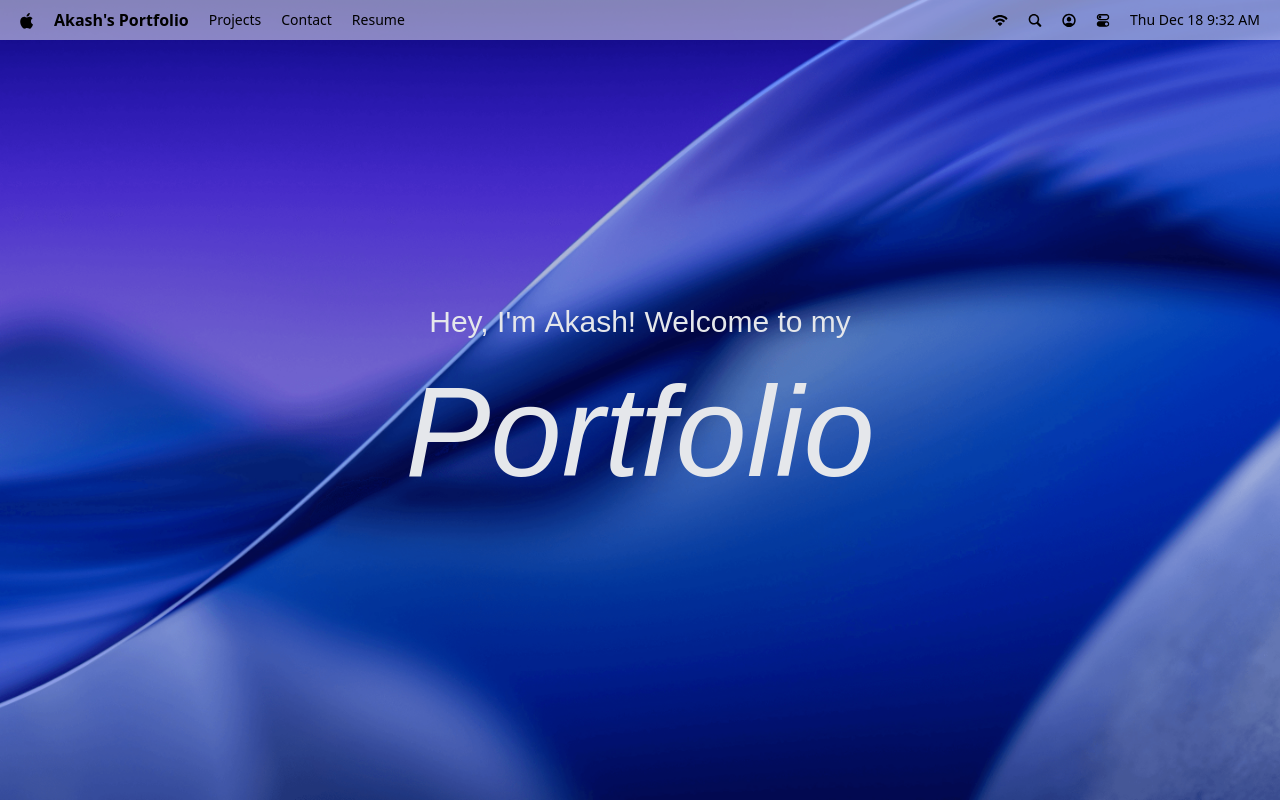
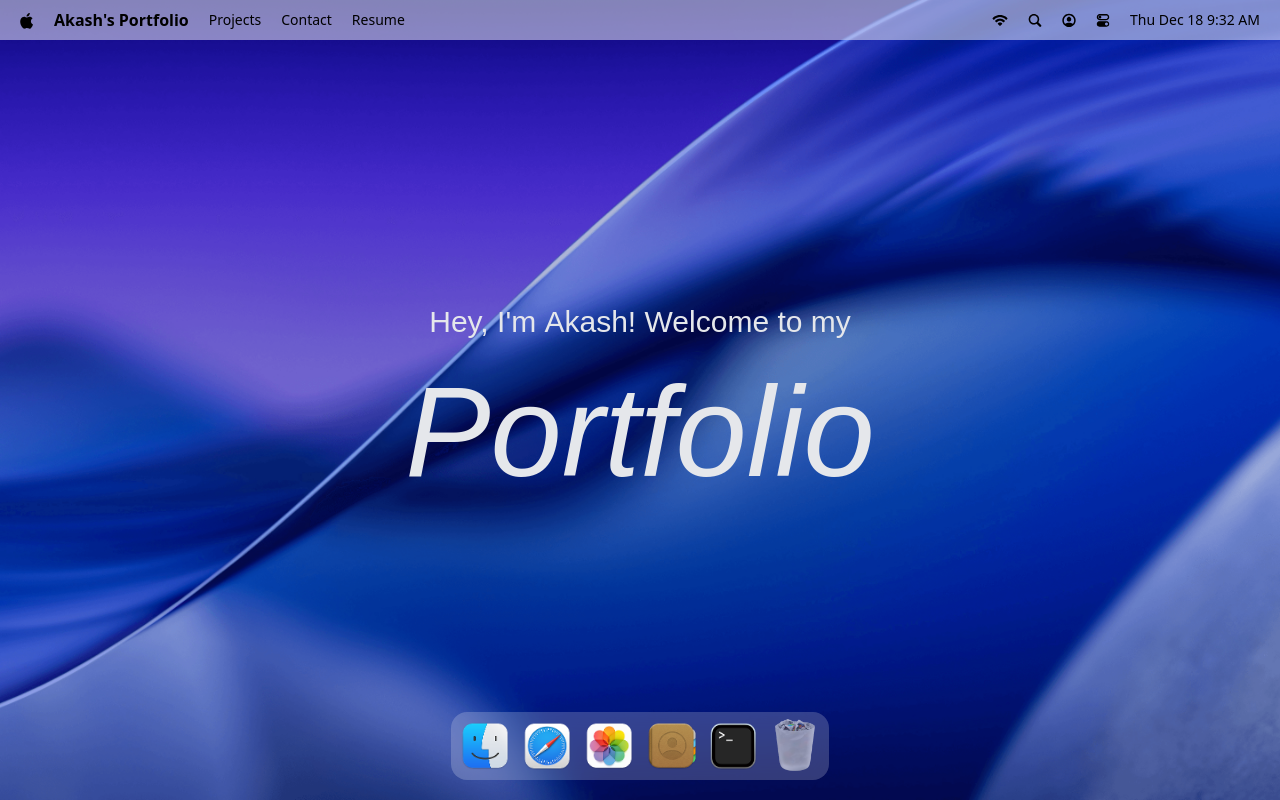
Before and after one commit to AkashJana18/macfolio, a React (Vite) app: page / in a window 1280 px wide. Built offline with nearby package versions, Linux system fonts and the light colour scheme; a web font is replaced by a local one.

Commit message:
feat: dock component

```diff
--- a/package.json
+++ b/package.json
@@ -17,6 +17,7 @@
     "lucide-react": "^0.561.0",
     "react": "^19.2.0",
     "react-dom": "^19.2.0",
+    "react-tooltip": "^5.30.0",
     "tailwindcss": "^4.1.18"
   },
   "devDependencies": {
--- a/src/App.jsx
+++ b/src/App.jsx
@@ -1,11 +1,13 @@
 import Navbar from "#components/Navbar";
 import Welcome from "#components/Welcome";
+import Dock from "#components/Dock";
 
 const App = () => {
   return (
     <main>
       <Navbar />
       <Welcome />
+      <Dock />
     </main>
   );
 };
--- /dev/null
+++ b/src/components/Dock.jsx
@@ -0,0 +1,84 @@
+import { dockApps } from "#constants";
+import { useGSAP } from "@gsap/react";
+import gsap from "gsap";
+import { useRef } from "react";
+import { Tooltip } from "react-tooltip";
+
+const Dock = () => {
+  const dockRef = useRef(null);
+
+  useGSAP(() => {
+    const dock = dockRef.current;
+    if (!dock) return;
+    const icons = dock.querySelectorAll(".dock-icon");
+    const animateIcons = (mouseX) => {
+      const { left } = dock.getBoundingClientRect();
+      icons.forEach((icon) => {
+        const { left: iconLeft, width } = icon.getBoundingClientRect();
+        const center = iconLeft - left + width / 2;
+        const distance = Math.abs(mouseX - center);
+        const intensity = Math.exp(-(distance ** 2.5) / 20000);
+
+        gsap.to(icon, {
+          scale: 1 + 0.25 * intensity,
+          y: -15 * intensity,
+          duration: 0.2,
+          ease: "power1.out",
+        });
+      });
+    };
+    const handleMouseMove = (e) => {
+      const { left } = dock.getBoundingClientRect();
+      animateIcons(e.clientX - left);
+    };
+
+    const resetIcons = () =>
+      icons.forEach((icon) =>
+        gsap.to(icon, {
+          scale: 1,
+          y: 0,
+          duration: 0.3,
+          ease: "power1.out",
+        })
+      );
+    dock.addEventListener("mousemove", handleMouseMove);
+    dock.addEventListener("mouseleave", resetIcons);
+
+    return () => {
+      dock.removeEventListener("mousemove", handleMouseMove);
+      dock.removeEventListener("mouseleave", resetIcons);
+    };
+  });
+
+  const toggleApp = () => {};
+  return (
+    <section id="dock">
+      <div ref={dockRef} className="dock-container">
+        {dockApps.map(({ id, name, icon, canOpen }) => (
+          <div key={id} className="relative flex justify-center">
+            <button
+              type="button"
+              className="dock-icon"
+              aria-label={name}
+              data-tooltip-id="dock-tooltip"
+              data-tooltip-content={name}
+              data-tooltip-delay-show={150}
+              disabled={!canOpen}
+              onClick={() => toggleApp({ id, canOpen })}
+            >
+              <img
+                src={`/images/${icon}`}
+                alt={name}
+                loading="lazy"
+                className={canOpen ? "" : "opacity-60"}
+              />
+            </button>
+          </div>
+        ))}
+        <Tooltip id="dock-tooltip" place="top" className="tooltip" />
+      </div>
+    </section>
+  );
+};
+
+export default Dock;
--- a/src/constants/index.js
+++ b/src/constants/index.js
@@ -1,4 +1,4 @@
-const navLinks = [
+export const navLinks = [
   {
     id: 1,
     name: "Projects",
@@ -16,7 +16,7 @@ const navLinks = [
   },
 ];
 
-const navIcons = [
+export const navIcons = [
   {
     id: 1,
     img: "/icons/wifi.svg",
@@ -35,4 +35,41 @@ const navIcons = [
   },
 ];
 
-export { navIcons, navLinks };
+export const dockApps = [
+  {
+    id: "finder",
+    name: "Portfolio", // was "Finder"
+    icon: "finder.png",
+    canOpen: true,
+  },
+  {
+    id: "safari",
+    name: "Articles", // was "Safari"
+    icon: "safari.png",
+    canOpen: true,
+  },
+  {
+    id: "photos",
+    name: "Gallery", // was "Photos"
+    icon: "photos.png",
+    canOpen: true,
+  },
+  {
+    id: "contact",
+    name: "Contact", // or "Get in touch"
+    icon: "contact.png",
+    canOpen: true,
+  },
+  {
+    id: "terminal",
+    name: "Skills", // was "Terminal"
+    icon: "terminal.png",
+    canOpen: true,
+  },
+  {
+    id: "trash",
+    name: "Archive", // was "Trash"
+    icon: "trash.png",
+    canOpen: false,
+  },
+];
```
Also changed, not shown: 1 other file (tests, documents, lock files or other folders).
